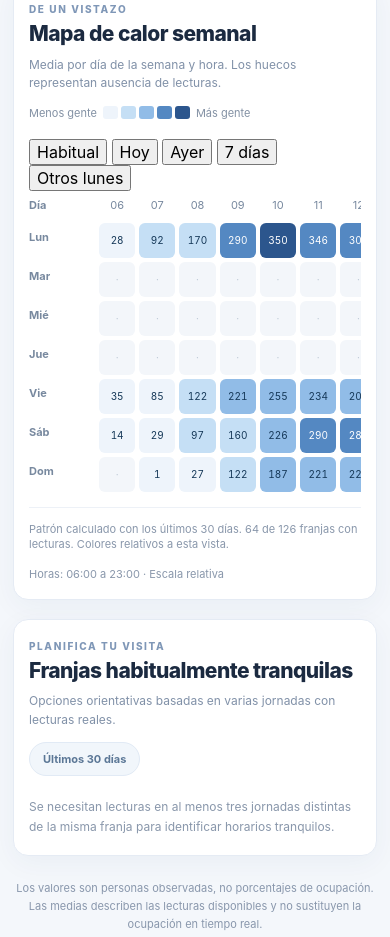
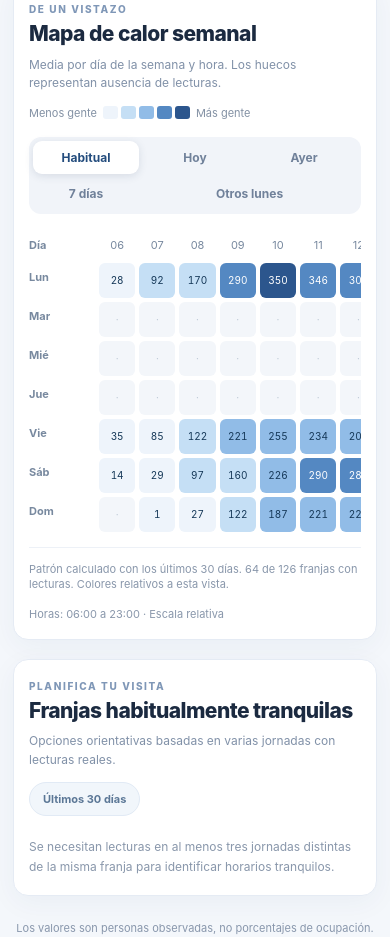
Before and after one commit to bogar/ocupacion-club, a plain HTML site: page index.html in a window 390 px wide. Shown: the part 4033-4970 px from the top of the page. Drawn offline with nearby package versions, Linux system fonts and the light colour scheme; no server answers.

Commit message:
Diseñar filtros del mapa de calor para escritorio y móvil

```diff
--- a/assets/styles.css
+++ b/assets/styles.css
@@ -111,6 +111,11 @@ h1{font-size:23px;line-height:1.2;letter-spacing:-.85px;font-weight:800;margin:0
 .l3,.heat-3{background:#91bce7}
 .l4,.heat-4{background:#5488c2}
 .l5,.heat-5{background:#2c568d}
+.heatmap-filters{display:flex;align-items:center;flex-wrap:wrap;gap:3px;width:max-content;max-width:100%;margin:-2px 0 17px;padding:4px;border-radius:12px;background:#f1f4f9}
+.heatmap-filters button{border:0;border-radius:9px;background:transparent;color:#70819a;font:inherit;font-size:12px;font-weight:750;padding:9px 13px;cursor:pointer;white-space:nowrap}
+.heatmap-filters button:hover{color:#24527c}
+.heatmap-filters button.selected{background:#fff;color:#234c7d;box-shadow:0 2px 9px #233a6021}
+.heatmap-filters button:focus-visible{outline:3px solid #9abfe7;outline-offset:2px}
 .heatmap-scroll{overflow-x:auto;scrollbar-color:#cdd7e5 transparent;padding-bottom:3px}
 .heatmap{display:grid;grid-template-columns:66px repeat(18,minmax(35px,1fr));gap:4px;min-width:790px}
 .heat-header,.heat-day{font-size:11px;color:#78899f;text-align:center;padding:7px 0}
@@ -170,6 +175,9 @@ footer{font-size:11px;color:#8a99ae;border-top:1px solid #e0e8f2;padding-top:19p
  .period-metrics strong{font-size:23px}
  .chart-box{height:265px}
  .profile-chart-box{height:250px}
+ .heatmap-filters{display:grid;grid-template-columns:repeat(3,minmax(0,1fr));width:100%;max-width:none}
+ .heatmap-filters button{min-width:0;padding:9px 6px}
+ .heatmap-filters button:last-child{grid-column:span 2}
  .heatmap-legend{gap:6px}
  .scope-pill{align-self:flex-start}
 }
```
